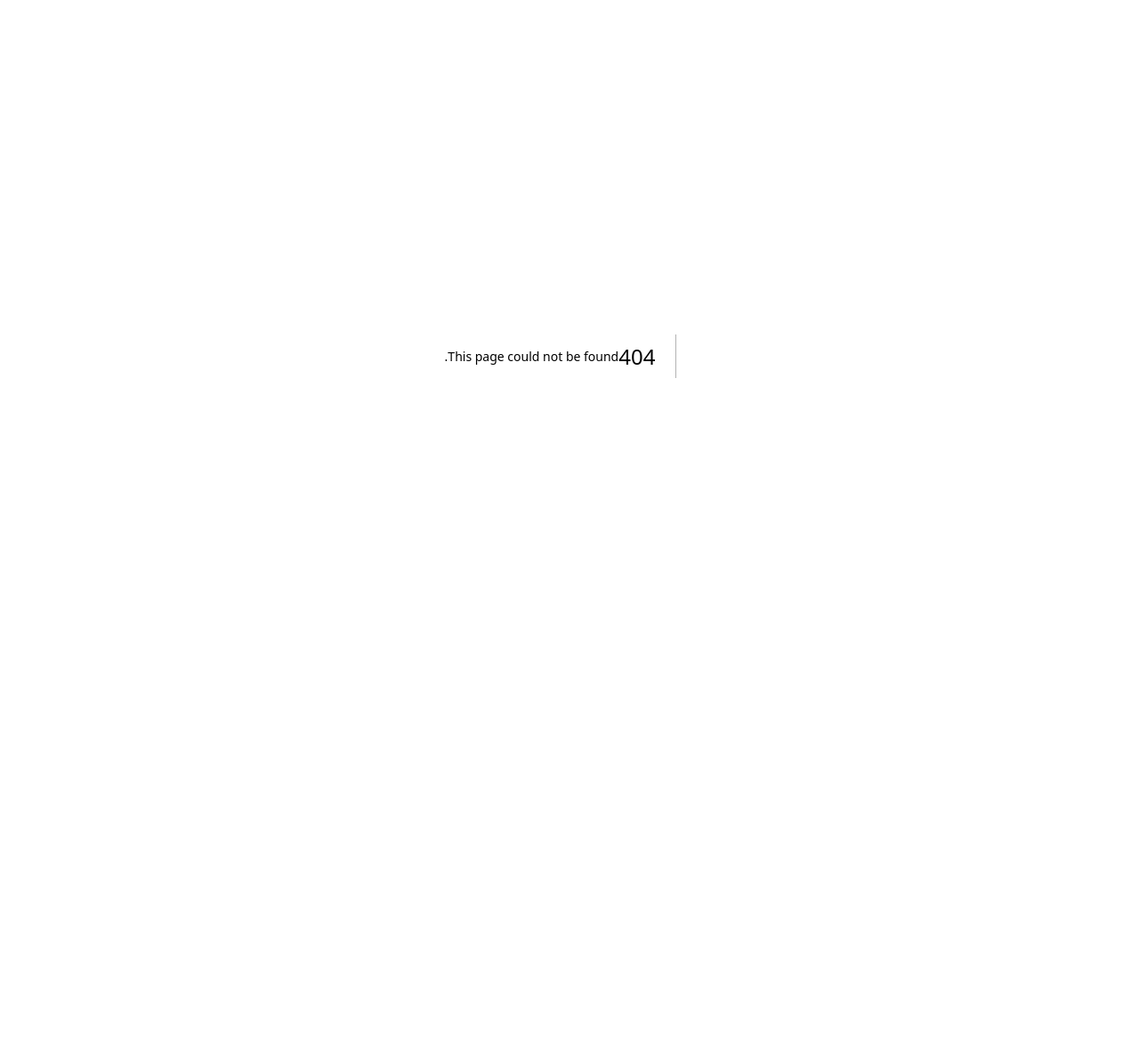
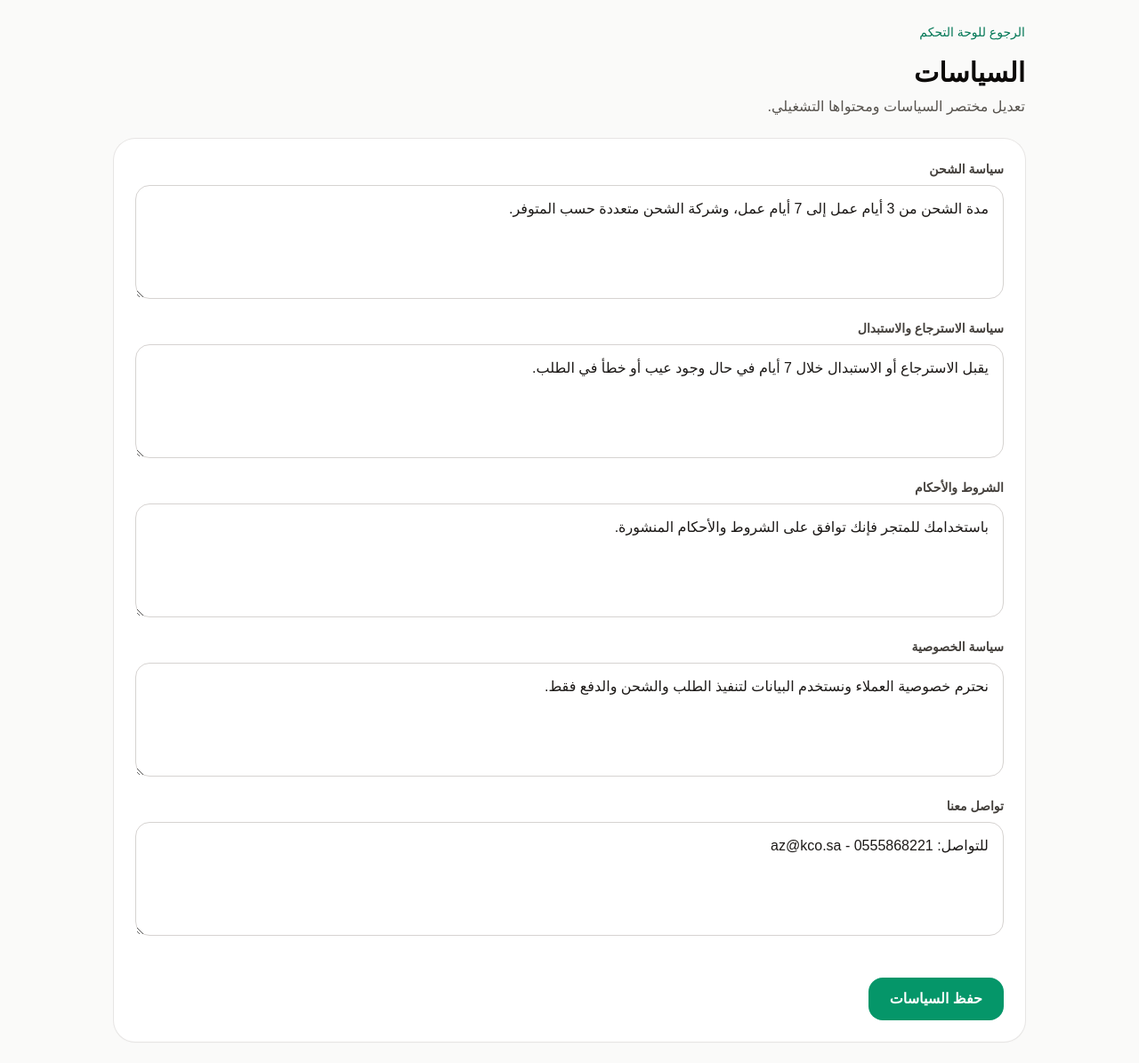
Before and after one commit to azizsoom/one-product-tabby-store, a Next.js app: page /admin/policies in a window 1280 px wide. Before the commit this address had no page. Shown: the whole page at 89% size. Before the commit the page ends 800 px from the top, so only its background shows below. Built offline with nearby package versions, Linux system fonts and the light colour scheme; no server answers; the database is empty.

Commit message:
Add policies admin page

```diff
--- /dev/null
+++ b/app/admin/policies/page.tsx
@@ -0,0 +1,58 @@
+'use client';
+
+import { useEffect, useState } from 'react';
+import Link from 'next/link';
+import { db } from '../../../lib/db';
+
+const defaults: Record<string, string> = {
+  shipping_policy: 'مدة الشحن من 3 أيام عمل إلى 7 أيام عمل، وشركة الشحن متعددة حسب المتوفر.',
+  refund_policy: 'يقبل الاسترجاع أو الاستبدال خلال 7 أيام في حال وجود عيب أو خطأ في الطلب.',
+  terms_policy: 'باستخدامك للمتجر فإنك توافق على الشروط والأحكام المنشورة.',
+  privacy_policy: 'نحترم خصوصية العملاء ونستخدم البيانات لتنفيذ الطلب والشحن والدفع فقط.',
+  contact_text: 'للتواصل: az@kco.sa - 0555868221',
+};
+
+export default function PoliciesAdminPage() {
+  const [policies, setPolicies] = useState(defaults);
+  const [message, setMessage] = useState('');
+
+  useEffect(() => { loadPolicies(); }, []);
+
+  async function loadPolicies() {
+    const { data } = await db.from('store_settings').select('*');
+    if (data) {
+      const next = { ...defaults };
+      data.forEach((row: any) => { if (row.key in next) next[row.key] = row.value || ''; });
+      setPolicies(next);
+    }
+  }
+
+  async function savePolicies() {
+    const rows = Object.entries(policies).map(([key, value]) => ({ key, value }));
+    const { error } = await db.from('store_settings').upsert(rows, { onConflict: 'key' });
+    setMessage(error ? 'فشل الحفظ: ' + error.message : 'تم حفظ السياسات.');
+  }
+
+  return (
+    <main className="min-h-screen bg-stone-50 p-6 text-stone-950" dir="rtl">
+      <div className="mx-auto max-w-5xl">
+        <Link href="/admin" className="text-sm text-emerald-700">الرجوع للوحة التحكم</Link>
+        <h1 className="mt-4 text-3xl font-black">السياسات</h1>
+        <p className="mt-2 text-stone-600">تعديل مختصر السياسات ومحتواها التشغيلي.</p>
+        <section className="mt-6 rounded-3xl bg-white p-6 shadow-sm ring-1 ring-stone-200">
+          <TextArea label="سياسة الشحن" value={policies.shipping_policy} onChange={(v) => setPolicies({ ...policies, shipping_policy: v })} />
+          <TextArea label="سياسة الاسترجاع والاستبدال" value={policies.refund_policy} onChange={(v) => setPolicies({ ...policies, refund_policy: v })} />
+          <TextArea label="الشروط والأحكام" value={policies.terms_policy} onChange={(v) => setPolicies({ ...policies, terms_policy: v })} />
+          <TextArea label="سياسة الخصوصية" value={policies.privacy_policy} onChange={(v) => setPolicies({ ...policies, privacy_policy: v })} />
+          <TextArea label="تواصل معنا" value={policies.contact_text} onChange={(v) => setPolicies({ ...policies, contact_text: v })} />
+          {message ? <p className="mt-4 rounded-2xl bg-stone-100 p-3 text-sm">{message}</p> : null}
+          <button onClick={savePolicies} className="mt-6 rounded-2xl bg-emerald-600 px-6 py-3 font-bold text-white">حفظ السياسات</button>
+        </section>
+      </div>
+    </main>
+  );
+}
+
+function TextArea({ label, value, onChange }: { label: string; value: string; onChange: (value: string) => void }) {
+  return <label className="mb-4 block"><span className="mb-2 block text-sm font-bold text-stone-700">{label}</span><textarea className="input min-h-32" value={value} onChange={(e) => onChange(e.target.value)} /></label>;
+}
```
